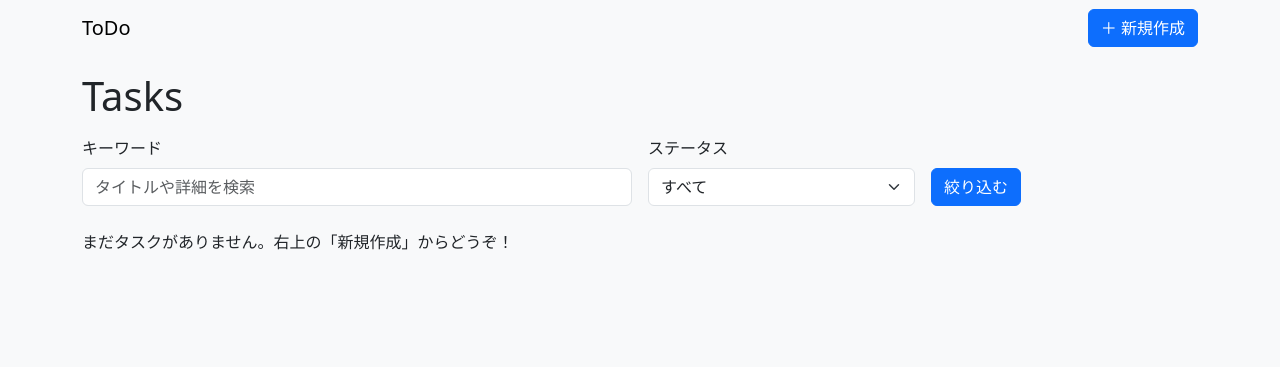
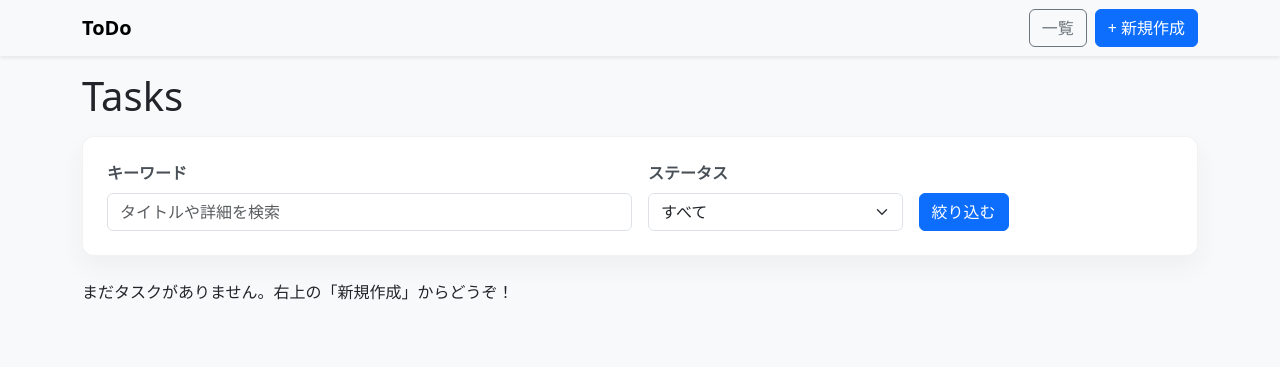
Before and after one commit to kitakitabauer/django-sample-app, a Django app: page / in a window 1280 px wide. Shown: the top 367 px of the page. Run offline with Django 5.2, Linux system fonts and the light colour scheme; data that the repository does not hold is empty.

Commit message:
feat: arrange UI/UX

```diff
--- a/django_sample_app/settings.py
+++ b/django_sample_app/settings.py
@@ -121,6 +121,7 @@ USE_TZ = True
 # https://docs.djangoproject.com/en/5.2/howto/static-files/
 
 STATIC_URL = "static/"
+STATICFILES_DIRS = [BASE_DIR / "static"]
 
 # Default primary key field type
 # https://docs.djangoproject.com/en/5.2/ref/settings/#default-auto-field
--- a/django_sample_app/tasks/views.py
+++ b/django_sample_app/tasks/views.py
@@ -1,3 +1,5 @@
+from django.contrib import messages
+from django.contrib.messages.views import SuccessMessageMixin
 from django.db.models import Q
 from django.shortcuts import get_object_or_404, redirect
 from django.urls import reverse_lazy
@@ -42,18 +44,20 @@ class TaskListView(ListView):
         return context
 
 
-class TaskCreateView(CreateView):
+class TaskCreateView(SuccessMessageMixin, CreateView):
     model = Task
     form_class = TaskForm
     template_name = "tasks/task_form.html"
     success_url = reverse_lazy("tasks:list")
+    success_message = "タスクを作成しました。"
 
 
-class TaskUpdateView(UpdateView):
+class TaskUpdateView(SuccessMessageMixin, UpdateView):
     model = Task
     form_class = TaskForm
     template_name = "tasks/task_form.html"
     success_url = reverse_lazy("tasks:list")
+    success_message = "タスクを更新しました。"
 
 
 class TaskDeleteView(DeleteView):
@@ -61,9 +65,18 @@ class TaskDeleteView(DeleteView):
     template_name = "tasks/task_confirm_delete.html"
     success_url = reverse_lazy("tasks:list")
 
+    def delete(self, request, *args, **kwargs):
+        response = super().delete(request, *args, **kwargs)
+        messages.success(request, "タスクを削除しました。")
+        return response
+
 
 def toggle_done(request, pk):
     task = get_object_or_404(Task, pk=pk)
     task.is_done = not task.is_done
     task.save()
+    messages.info(
+        request,
+        f"「{task.title}」を{'完了' if task.is_done else '未完了'}に切り替えました。",
+    )
     return redirect("tasks:list")
--- /dev/null
+++ b/static/css/main.css
@@ -0,0 +1,33 @@
+body {
+  background-color: #f8f9fa;
+}
+
+.navbar-brand {
+  font-weight: 600;
+}
+
+.task-card {
+  transition: transform 0.15s ease-in-out;
+}
+
+.task-card:hover {
+  transform: translateY(-1px);
+  box-shadow: 0 0.5rem 1rem rgba(0, 0, 0, 0.08);
+}
+
+.toast-container {
+  z-index: 1080;
+}
+
+.search-card {
+  background-color: #ffffff;
+  border: 1px solid rgba(0, 0, 0, 0.05);
+  border-radius: 0.75rem;
+  padding: 1.5rem;
+  box-shadow: 0 0.75rem 1.5rem rgba(63, 63, 68, 0.05);
+}
+
+.search-card label {
+  font-weight: 600;
+  color: #495057;
+}
--- /dev/null
+++ b/static/js/main.js
@@ -0,0 +1,9 @@
+document.addEventListener("DOMContentLoaded", () => {
+  const toasts = document.querySelectorAll(".toast");
+  if (window.bootstrap && typeof window.bootstrap.Toast === "function") {
+    toasts.forEach((toastEl) => {
+      const toast = new window.bootstrap.Toast(toastEl, { delay: 4000 });
+      toast.show();
+    });
+  }
+});
--- a/templates/base.html
+++ b/templates/base.html
@@ -1,20 +1,22 @@
+{% load static %}
 <!doctype html>
 <html lang="ja">
   <head>
     <meta charset="utf-8">
     <meta name="viewport" content="width=device-width, initial-scale=1">
     <title>{% block title %}ToDo{% endblock %}</title>
-    <link href="https://cdn.jsdelivr.net/npm/bootstrap@5.3.3/dist/css/bootstrap.min.css" rel="stylesheet">
+    <link rel="stylesheet" href="https://cdn.jsdelivr.net/npm/bootstrap@5.3.3/dist/css/bootstrap.min.css">
+    <link rel="stylesheet" href="{% static 'css/main.css' %}">
+    {% block extra_css %}{% endblock %}
   </head>
   <body class="bg-light">
-    <nav class="navbar navbar-expand-lg bg-body-tertiary mb-3">
-      <div class="container">
-        <a class="navbar-brand" href="{% url 'tasks:list' %}">ToDo</a>
-        <a class="btn btn-primary" href="{% url 'tasks:create' %}">＋ 新規作成</a>
-      </div>
-    </nav>
-    <main class="container">
+    {% include "partials/navbar.html" %}
+    <main class="container pb-5">
+      {% include "partials/messages.html" %}
       {% block content %}{% endblock %}
     </main>
+    <script src="https://cdn.jsdelivr.net/npm/bootstrap@5.3.3/dist/js/bootstrap.bundle.min.js"></script>
+    <script src="{% static 'js/main.js' %}"></script>
+    {% block extra_js %}{% endblock %}
   </body>
 </html>
--- /dev/null
+++ b/templates/partials/messages.html
@@ -0,0 +1,20 @@
+{% if messages %}
+  <div class="toast-container position-fixed top-0 end-0 p-3">
+    {% for message in messages %}
+      <div
+        class="toast align-items-center text-bg-{{ message.tags|default:'primary' }} border-0 mb-2"
+        role="alert"
+        aria-live="assertive"
+        aria-atomic="true"
+        data-bs-delay="4000"
+      >
+        <div class="d-flex">
+          <div class="toast-body">
+            {{ message }}
+          </div>
+          <button type="button" class="btn-close btn-close-white me-2 m-auto" data-bs-dismiss="toast" aria-label="Close"></button>
+        </div>
+      </div>
+    {% endfor %}
+  </div>
+{% endif %}
--- /dev/null
+++ b/templates/partials/navbar.html
@@ -0,0 +1,11 @@
+<nav class="navbar navbar-expand-lg bg-body-tertiary mb-3 shadow-sm">
+  <div class="container">
+    <a class="navbar-brand d-flex align-items-center gap-2" href="{% url 'tasks:list' %}">
+      <span class="fs-5">ToDo</span>
+    </a>
+    <div class="d-flex gap-2">
+      <a class="btn btn-outline-secondary" href="{% url 'tasks:list' %}">一覧</a>
+      <a class="btn btn-primary" href="{% url 'tasks:create' %}">+ 新規作成</a>
+    </div>
+  </div>
+</nav>
--- a/templates/tasks/task_form.html
+++ b/templates/tasks/task_form.html
@@ -2,7 +2,7 @@
 {% block title %}Task編集{% endblock %}
 {% block content %}
   <h1 class="mb-3">{{ view.object|yesno:"Edit Task,Create Task" }}</h1>
-  <form method="post" class="card card-body">
+  <form method="post" class="card card-body shadow-sm border-0">
     {% csrf_token %}
     {% if form.errors %}
       <div class="alert alert-danger">
--- a/templates/tasks/task_list.html
+++ b/templates/tasks/task_list.html
@@ -3,7 +3,8 @@
 {% block content %}
   <h1 class="mb-3">Tasks</h1>
 
-  <form method="get" class="row gy-2 gx-3 align-items-end mb-4">
+  <section class="search-card mb-4">
+    <form method="get" class="row gy-2 gx-3 align-items-end">
       <div class="col-md-6">
         <label class="form-label" for="search-input">キーワード</label>
         <input
@@ -32,11 +33,12 @@
         </div>
       {% endif %}
     </form>
+  </section>
 
   {% if tasks %}
     <ul class="list-group">
       {% for t in tasks %}
-        <li class="list-group-item d-flex justify-content-between align-items-center">
+        <li class="list-group-item d-flex justify-content-between align-items-center task-card">
           <div>
             <span class="badge text-bg-{% if t.is_done %}success{% else %}secondary{% endif %}">
               {{ t.is_done|yesno:"Done,Open" }}
```
Also changed, not shown: docs/study.md (+2 -0 lines), templates/tasks/task_confirm_delete.html (+11 -7 lines), README.md. Lines whose indentation alone changed are shown as unchanged.
